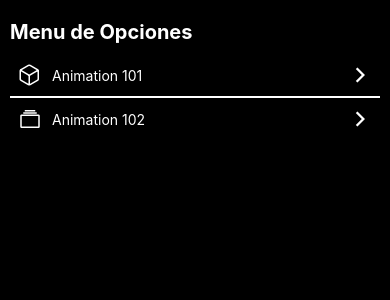
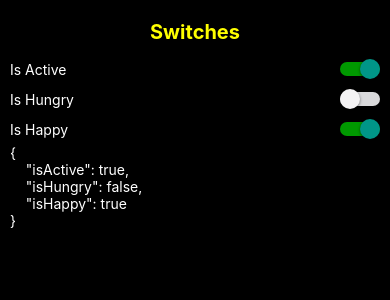
Before and after one commit to Satronic/06-RNComponents, a React Native app: screen /SwitchScreen in a window 390 px wide. Shown: the top 300 px of the page. Built offline with nearby package versions, Linux system fonts and the light colour scheme.

Commit message:
Switch component

```diff
--- /dev/null
+++ b/src/components/CustomSwitch.tsx
@@ -0,0 +1,26 @@
+import React, { useState } from 'react';
+import { Switch } from 'react-native';
+
+interface CustomSwitchProps {
+    isOn: boolean;
+    onChange: (value: boolean) => void;
+}
+
+export const CustomSwitch = ({ isOn, onChange }: CustomSwitchProps) => {
+
+    const [isEnabled, setIsEnabled] = useState(isOn);
+    const toggleSwitch = () => {
+        setIsEnabled(!isEnabled);
+        onChange(!isEnabled);
+    };
+
+    return (
+        <Switch
+            trackColor={{ false: '#d9d9db', true: '#009900' }}
+            thumbColor={isEnabled ? '#f4f3f4' : '#f4f3f4'}
+            // ios_backgroundColor="#3e3e3e"
+            onValueChange={toggleSwitch}
+            value={isEnabled}
+        />
+    )
+}
--- /dev/null
+++ b/src/components/Header.tsx
@@ -0,0 +1,33 @@
+import React from 'react';
+import { View, Text, StyleSheet } from 'react-native';
+import { useSafeAreaInsets } from 'react-native-safe-area-context';
+
+interface HeaderProps {
+    title: string;
+}
+
+export const Header = ({ title }: HeaderProps) => {
+
+    const { top } = useSafeAreaInsets(); // Evitar el notch
+
+    return (
+        <View style={{
+            ...styles.containerTitle,
+            top
+        }}>
+            <Text style={styles.title}>{title}</Text>
+        </View>
+    )
+}
+
+const styles = StyleSheet.create({
+    containerTitle: {
+        alignItems: 'center'
+    },
+    title: {
+        fontSize: 20,
+        fontWeight: 'bold',
+        marginVertical: 10,
+        color: 'yellow'
+    },
+});
--- a/src/components/MenuItem.tsx
+++ b/src/components/MenuItem.tsx
@@ -19,10 +19,10 @@ export const MenuItem = ({ menuItem }: MenuItemProps) => {
             onPress={() => navigation.navigate(menuItem.component as never)}
         >
             <View style={styles.itemContainer}>
-                <Icon name={menuItem.icon} size={24} color={'white'} />
+                <Icon name={menuItem.icon} size={24} color={'#009900'} />
                 <Text style={styles.text}>{menuItem.name}</Text>
                 <View style={styles.spacer} />
-                <Icon name="chevron-forward-outline" size={24} color={'white'} />
+                <Icon name="chevron-forward-outline" size={24} color={'#009900'} />
             </View>
         </TouchableOpacity>
     )
--- /dev/null
+++ b/src/data/menuItem.tsx
@@ -0,0 +1,19 @@
+import { MenuItemInterface } from "../interfaces/interfaces";
+
+export const menuItems: MenuItemInterface[] = [
+    {
+        name: 'Animation 101',
+        icon: 'cube-outline',
+        component: 'Animation101Screen'
+    },
+    {
+        name: 'Animation 102',
+        icon: 'albums-outline',
+        component: 'Animation102Screen'
+    },
+    {
+        name: 'Switches',
+        icon: 'toggle-outline',
+        component: 'SwitchScreen'
+    },
+]
--- a/src/navigator/StackNavigator.tsx
+++ b/src/navigator/StackNavigator.tsx
@@ -2,6 +2,7 @@ import { createStackNavigator } from '@react-navigation/stack';
 import { HomeScreen } from '../screens/HomeScreen';
 import { Animation101Screen } from '../screens/Animation101Screen';
 import { Animation102Screen } from '../screens/Animation102Screen';
+import { SwitchScreen } from '../screens/SwitchScreen';
 
 const Stack = createStackNavigator();
 
@@ -15,6 +16,7 @@ export const StackNavigator = () => {
             <Stack.Screen name="HomeScreen" component={HomeScreen} />
             <Stack.Screen name="Animation101Screen" component={Animation101Screen} />
             <Stack.Screen name="Animation102Screen" component={Animation102Screen} />
+            <Stack.Screen name="SwitchScreen" component={SwitchScreen} />
         </Stack.Navigator>
     );
 };
--- a/src/screens/Animation101Screen.tsx
+++ b/src/screens/Animation101Screen.tsx
@@ -1,5 +1,6 @@
 import React, { useRef } from 'react';
 import { View, StyleSheet, Animated, Button, Easing } from 'react-native';
+import { Header } from '../components/Header';
 
 
 export const Animation101Screen = () => {
@@ -35,6 +36,8 @@ export const Animation101Screen = () => {
 
     return (
         <View style={styles.container}>
+            <Header title='Animation 101' />
+            <View style={styles.container}>
                 <Animated.View style={{
                     ...styles.purpleBox,
                     opacity: opacity,
@@ -57,6 +60,7 @@ export const Animation101Screen = () => {
                     />
                 </View>
             </View>
+        </View>
     )
 }
 
@@ -64,7 +68,8 @@ const styles = StyleSheet.create({
     container: {
         flex: 1,
         justifyContent: 'center',
-        alignItems: 'center'
+        alignItems: 'center',
+        backgroundColor: 'black'
     },
     purpleBox: {
         backgroundColor: 'magenta',
--- a/src/screens/Animation102Screen.tsx
+++ b/src/screens/Animation102Screen.tsx
@@ -1,5 +1,6 @@
-import React, {useRef} from 'react';
-import {Animated, PanResponder, StyleSheet, View} from 'react-native';
+import React, { useRef } from 'react';
+import { Animated, PanResponder, StyleSheet, View } from 'react-native';
+import { Header } from '../components/Header';
 
 export const Animation102Screen = () => {
   const pan = useRef(new Animated.ValueXY()).current;
@@ -19,17 +20,20 @@ export const Animation102Screen = () => {
     onPanResponderRelease: () => {
       Animated.spring(
         pan, // Auto-multiplexed
-        {toValue: {x: 0, y: 0}, useNativeDriver: false}, // Back to zero
+        { toValue: { x: 0, y: 0 }, useNativeDriver: false }, // Back to zero
       ).start();
     },
   });
 
   return (
     <View style={styles.container}>
+      <Header title='Animation 102' />
+      <View style={styles.container}>
         <Animated.View
           {...panResponder.panHandlers}
           style={[pan.getLayout(), styles.box]}
         />
+      </View>
     </View>
   );
 };
@@ -37,6 +41,7 @@ export const Animation102Screen = () => {
 const styles = StyleSheet.create({
   container: {
     flex: 1,
+    backgroundColor: 'black',
     justifyContent: 'center',
     alignItems: 'center',
   },
--- a/src/screens/HomeScreen.tsx
+++ b/src/screens/HomeScreen.tsx
@@ -1,32 +1,12 @@
 import React from 'react';
 import { FlatList, StyleSheet, Text, View } from 'react-native';
+import { Header } from '../components/Header';
 import { MenuItem } from '../components/MenuItem';
 // import Icon from 'react-native-vector-icons/Ionicons';
+import { menuItems } from '../data/menuItem';
 
-const menuItems = [
-  {
-    name: 'Animation 101',
-    icon: 'cube-outline',
-    component: 'Animation101Screen'
-  },
-  {
-    name: 'Animation 102',
-    icon: 'albums-outline',
-    component: 'Animation102Screen'
-  },
-]
 
 export const HomeScreen = () => {
-
-
-
-  const renderListHeader = () => {
-    return (
-      <View>
-        <Text style={styles.title}>Menu de Opciones</Text>
-      </View>
-    )
-  }
 
   const renderItemSeparator = () => {
     return (
@@ -40,7 +20,7 @@ export const HomeScreen = () => {
         data={menuItems}
         renderItem={({ item }) => <MenuItem menuItem={item}/>}
         keyExtractor={(item) => item.name}
-        ListHeaderComponent={() => renderListHeader()}
+        ListHeaderComponent={() => <Header title="Menu de Opciones" />}
         ItemSeparatorComponent={() => renderItemSeparator()}
       />
     </View>
@@ -53,12 +33,6 @@ const styles = StyleSheet.create({
     padding: 10,
     backgroundColor: 'black'
   },
-  title: {
-    fontSize: 20,
-    fontWeight:'bold',
-    marginVertical: 10,
-    color: 'white'
-  },
   itemContainer: {
     padding: 5
   },
--- /dev/null
+++ b/src/screens/SwitchScreen.tsx
@@ -0,0 +1,68 @@
+import React, { useState } from 'react';
+import { View, Text, StyleSheet, Switch } from 'react-native';
+import { CustomSwitch } from '../components/CustomSwitch';
+import { Header } from '../components/Header';
+
+interface State {
+  isActive: boolean;
+  isHungry: boolean;
+  isHappy: boolean;
+}
+
+export const SwitchScreen = () => {
+
+  const [state, setState] = useState({
+    isActive: true,
+    isHungry: false,
+    isHappy: true
+  });
+
+  const onChange = (value: boolean, field: keyof State) => {
+    setState({
+      ...state,
+      [field]: value
+    });
+  }
+
+  return (
+    <View style={styles.container}>
+      <Header title="Switches" />
+
+      <View style={styles.switchContainer}>
+        <Text style={styles.text}>Is Active</Text>
+        <CustomSwitch isOn={state.isActive} onChange={(value) => onChange(value, 'isActive')} />
+      </View>
+
+      <View style={styles.switchContainer}>
+        <Text style={styles.text}>Is Hungry</Text>
+        <CustomSwitch isOn={state.isHungry} onChange={(value) => onChange(value, 'isHungry')} />
+      </View>
+
+      <View style={styles.switchContainer}>
+        <Text style={styles.text}>Is Happy</Text>
+        <CustomSwitch isOn={state.isHappy} onChange={(value) => onChange(value, 'isHappy')} />
+      </View>
+
+      <Text style={styles.text}>
+        {JSON.stringify(state, null, 4)}
+      </Text>
+    </View>
+  )
+}
+
+const styles = StyleSheet.create({
+  container: {
+    flex: 1,
+    backgroundColor: 'black',
+    padding: 10
+  },
+  switchContainer: {
+    flexDirection: 'row',
+    justifyContent: 'space-between',
+    alignItems: 'center',
+    paddingVertical: 5
+  },
+  text: {
+    color: 'white',
+  }
+});
```
Lines whose indentation alone changed are shown as unchanged.
